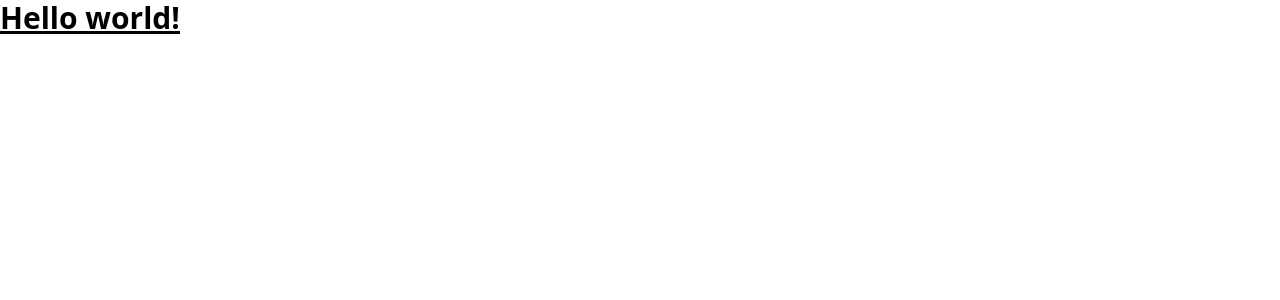
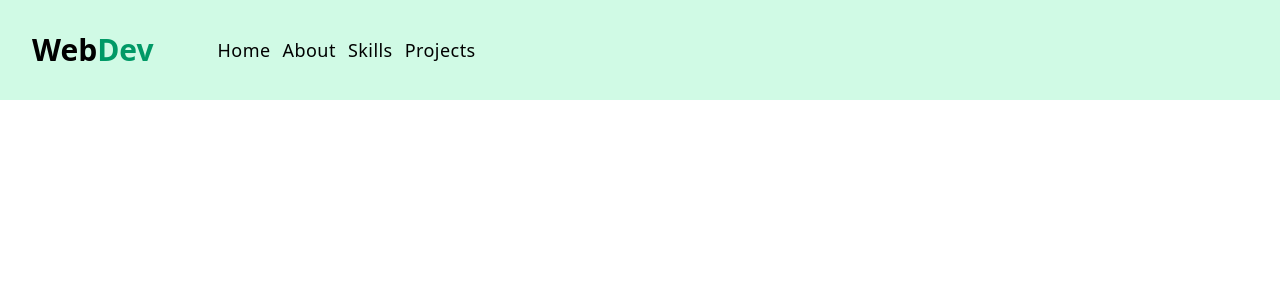
Before and after one commit to UmrenTV/react-tailwind-portfolio, a React (Vite) app: page / in a window 1280 px wide. Shown: the top 300 px of the page. Built offline with nearby package versions, Linux system fonts and the light colour scheme.

Commit message:
added Navbar component and styled it with tailwind

```diff
--- a/src/App.jsx
+++ b/src/App.jsx
@@ -1,7 +1,12 @@
 import "./index.css";
+import Navbar from "./components/Navbar";
 
 const App = () => {
-    return <h1 className="text-3xl font-bold underline">Hello world!</h1>;
+    return (
+        <>
+            <Navbar />
+        </>
+    );
 };
 
 export default App;
--- /dev/null
+++ b/src/components/Navbar.jsx
@@ -0,0 +1,29 @@
+import { links } from "../data";
+
+const Navbar = () => {
+    return (
+        <nav className="bg-emerald-100">
+            <div className="mx-auto max-w-7xl px-8 py-4 flex flex-col sm:flex-row sm:gap-x-16 sm:items-center sm:py-8">
+                <h2 className="text-3xl font-bold">
+                    Web<span className="text-emerald-600">Dev</span>
+                </h2>
+                <div className="flex gap-x-3">
+                    {links.map((link) => {
+                        const { id, href, text } = link;
+                        return (
+                            <a
+                                key={id}
+                                href={href}
+                                className="capitalize text-lg tracking-wide hover:text-emerald-600 duration-300"
+                            >
+                                {text}
+                            </a>
+                        );
+                    })}
+                </div>
+            </div>
+        </nav>
+    );
+};
+
+export default Navbar;
```
